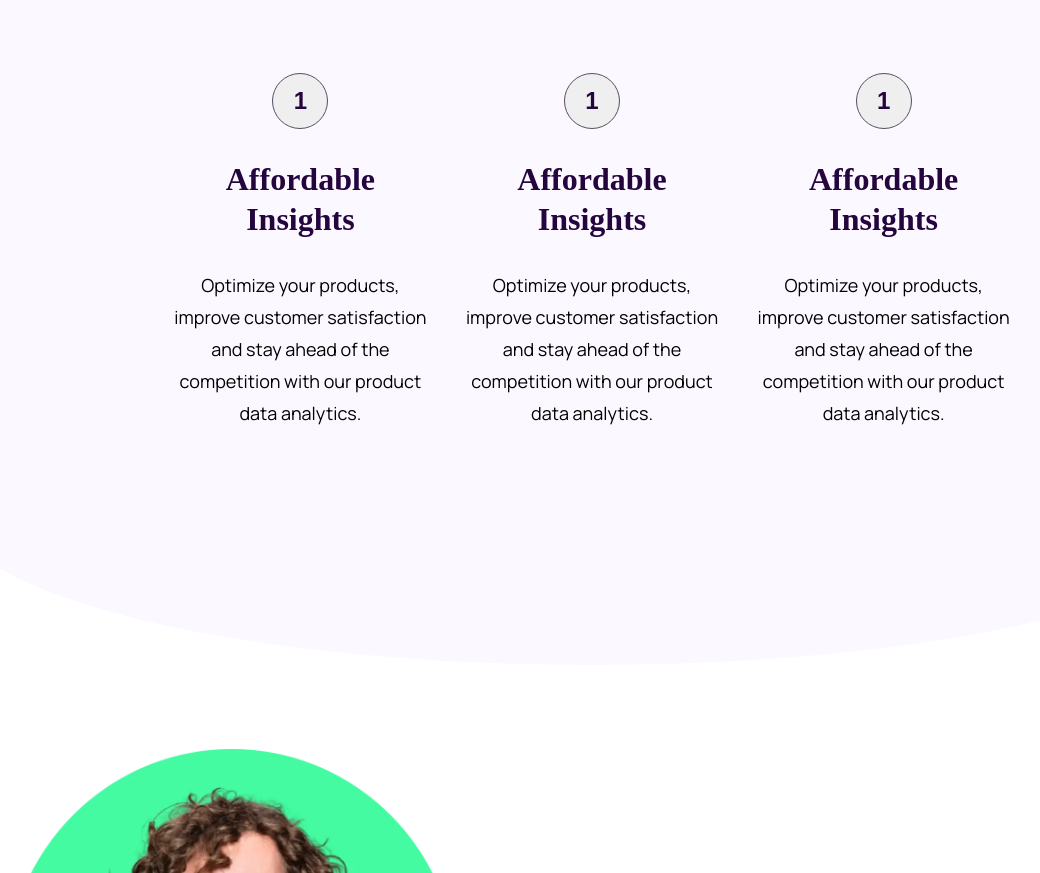
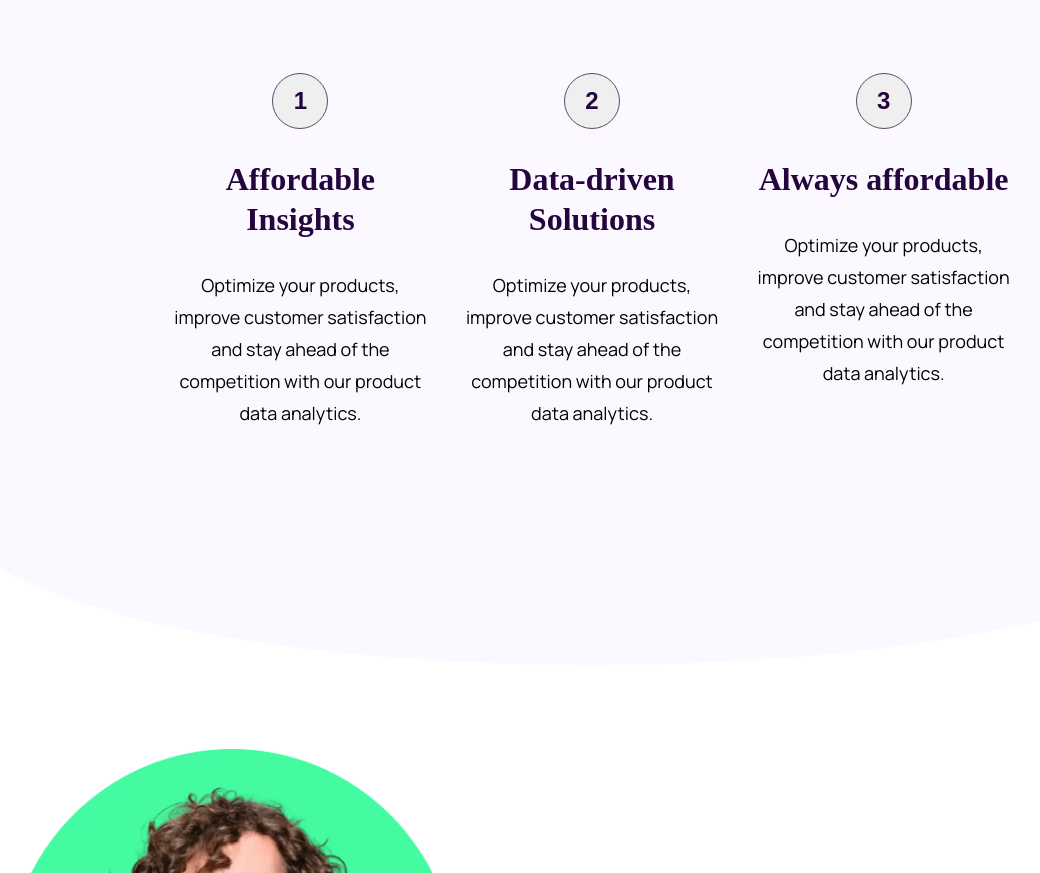
Before and after one commit to yazshrilld/Workit, a plain HTML site: page index.html in a window 1280 px wide. Shown: the part 1023-1896 px from the top of the page, without its empty margins (48-1088 px from the left). Drawn offline with Linux system fonts and the light colour scheme.

Commit message:
code updated for desktop view

```diff
--- a/index.html
+++ b/index.html
@@ -139,16 +139,16 @@
             </p>
           </div>
           <div class="product__1">
-            <button class="btn--product__1">1</button>
-            <h3 class="product--header">Affordable Insights</h3>
+            <button class="btn--product__1">2</button>
+            <h3 class="product--header">Data-driven Solutions</h3>
             <p class="product--desc">
               Optimize your products, improve customer satisfaction and stay
               ahead of the competition with our product data analytics.
             </p>
           </div>
           <div class="product__1">
-            <button class="btn--product__1">1</button>
-            <h3 class="product--header">Affordable Insights</h3>
+            <button class="btn--product__1">3</button>
+            <h3 class="product--header">Always affordable</h3>
             <p class="product--desc">
               Optimize your products, improve customer satisfaction and stay
               ahead of the competition with our product data analytics.
```
